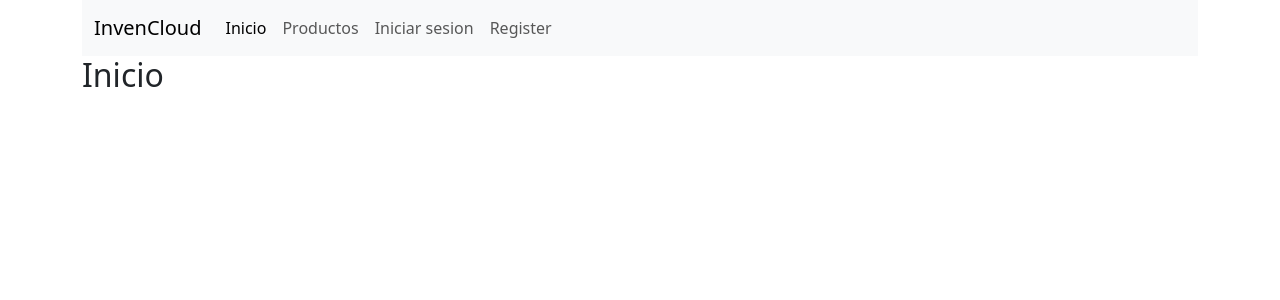
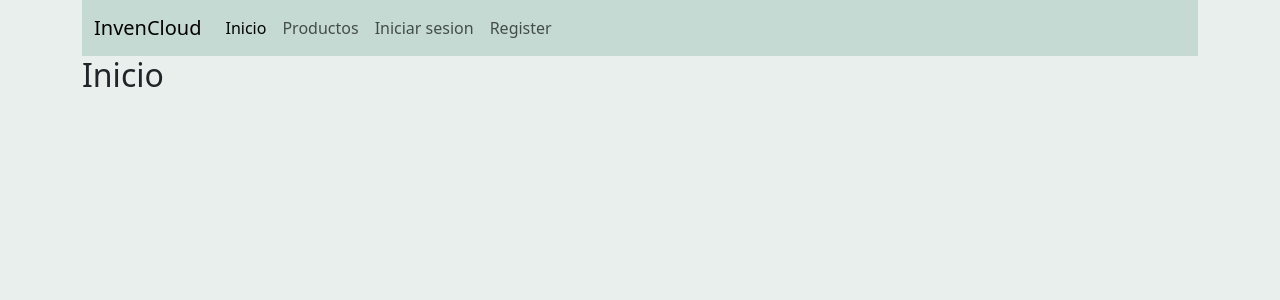
Before and after one commit to joanpedraza/software2_proyecto, a Django app: page / in a window 1280 px wide. Shown: the top 300 px of the page. Run offline with Django 4.2, Linux system fonts and the light colour scheme.

Commit message:
Update base.html

```diff
--- a/app/templates/core/base.html
+++ b/app/templates/core/base.html
@@ -5,12 +5,13 @@
     <meta name="viewport" content="width=device-width, initial-scale=1.0">
     <title>InvenCloud</title>
     <link href="https://cdn.jsdelivr.net/npm/bootstrap@5.3.3/dist/css/bootstrap.min.css" rel="stylesheet">
+    <link rel="stylesheet" href="static/css/style.css">
 </head>
-<body>
+<body id="fondo">
 
     <div class="container">
 
-        <nav class="navbar navbar-expand-lg bg-body-tertiary">
+        <nav class="navbar navbar-expand-lg" id="barra_principal">
             <div class="container-fluid">
               <a class="navbar-brand" href="{% url 'home' %}">InvenCloud</a>
               <button class="navbar-toggler" type="button" data-bs-toggle="collapse" data-bs-target="#navbarNav" aria-controls="navbarNav" aria-expanded="false" aria-label="Toggle navigation">
```
